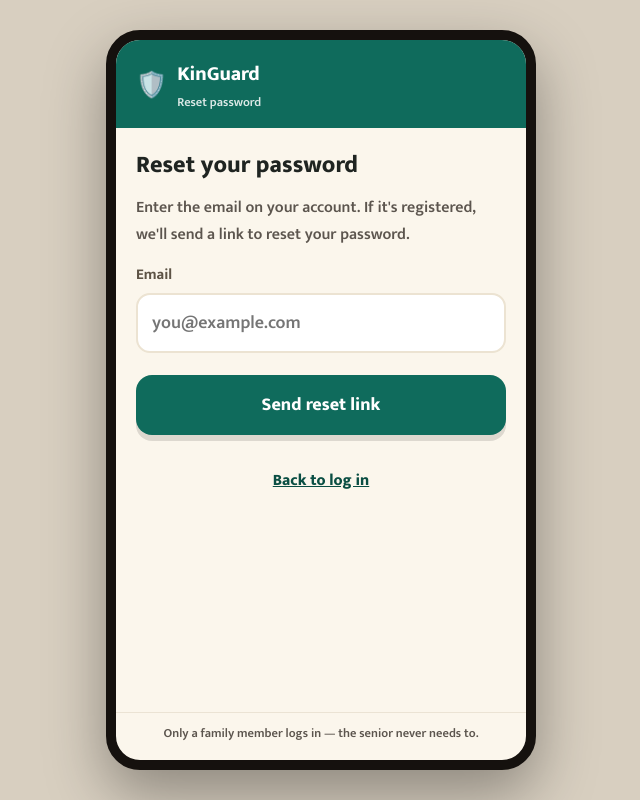
After one commit to mykulkarvt/KinGuard, a Flask app: page /forgot-password in a window 1280 px wide. The commit adds this page. Shown: the whole page, without its empty margins (319-959 px from the left). Run offline with Flask 3, Linux system fonts and the light colour scheme.

Commit message:
Add password reset by email
There was no way back into an account if a family member forgot their
password, and it silently blocked account deletion too, since deletion
re-checks the password and sessions last a year.

The free hosting tier blocks general outbound SMTP, but allows Gmail
specifically, so a real emailed reset link is possible without a paid
plan. A new password_resets table holds single-use, hashed, 30-minute
tokens. Forgot-password always returns the same generic response whether
or not the email is registered, matching the existing anti-enumeration
pattern elsewhere in the app, and the email itself sends from a
background thread so timing cannot leak it either. A successful reset
bumps session_version, logging out any other active session.

The reset link is built from an explicit base URL rather than the
incoming request's Host header, since trusting that to construct a link
that gets emailed out is a spoofing vector.

Also removes a stray duplicate closing brace in senior.html that had
crept into verdictHTML, unrelated to this change but caught while
reviewing the diff before committing.

Verified locally end to end: requested a reset, received the real email
through Gmail, set a new password, confirmed the old password now fails
and the new one works, and confirmed in the database that the token is
marked used and session_version incremented.

```diff
--- a/app.py
+++ b/app.py
@@ -105,6 +105,25 @@ if _fernet is None:
           'python -c "from cryptography.fernet import Fernet; '
           'print(Fernet.generate_key().decode())"  and set KINGUARD_DB_KEY.')
 
+# Gmail SMTP for password-reset emails, via an app password (not the account
+# password). Free-tier PythonAnywhere allows outbound SMTP to Gmail only, as
+# a firewall exception, not the paid-tier unrestricted internet.
+SMTP_USER = os.environ.get("KINGUARD_SMTP_USER", "").strip()
+SMTP_PASS = os.environ.get("KINGUARD_SMTP_PASS", "").strip()
+if not (SMTP_USER and SMTP_PASS):
+    print("[KinGuard] No KINGUARD_SMTP_USER/KINGUARD_SMTP_PASS set — password "
+          "reset emails will not send. Set an app password from the Gmail "
+          "account's security settings, not its login password.")
+
+# Base URL for links sent in emails (password reset). NOT built from
+# request.host_url — trusting an incoming Host header to construct a link
+# that then gets emailed out is a spoofing vector, so this is explicit
+# instead.
+BASE_URL = os.environ.get("KINGUARD_BASE_URL", "http://127.0.0.1:5000").strip().rstrip("/")
+if not os.environ.get("KINGUARD_BASE_URL", "").strip():
+    print("[KinGuard] No KINGUARD_BASE_URL set — using %r. Set this in "
+          "production or password-reset email links will point at the "
+          "wrong host." % BASE_URL)
 
 def enc_phone(plaintext):
     """Encrypt a phone number for storage; blank stays blank."""
@@ -280,6 +299,17 @@ def init_db():
                )"""
         )
 
+        # --- password resets: single-use, hashed, time-limited tokens ---
+        con.execute(
+            """CREATE TABLE IF NOT EXISTS password_resets (
+                   id         INTEGER PRIMARY KEY AUTOINCREMENT,
+                   account_id INTEGER NOT NULL,
+                   token_hash TEXT UNIQUE NOT NULL,
+                   created_at INTEGER NOT NULL,
+                   expires_at INTEGER NOT NULL,
+                   used_at    INTEGER
+               )"""
+        )
         # --- push subscriptions: tagged with the pair they belong to ---
         con.execute(
             """CREATE TABLE IF NOT EXISTS push_subs (
@@ -512,6 +542,33 @@ if _PUSH_LIB and VAPID_PUBLIC and VAPID_PRIVATE:
 PUSH_ENABLED = VAPID_SIGNER is not None
 
 
+def send_reset_email(to_addr, reset_url):
+    """Send a password-reset link by Gmail SMTP. Never raises; returns whether
+    it actually sent, which the caller must NOT reveal to an unauthenticated
+    caller (that would leak whether an email is registered)."""
+    if not (SMTP_USER and SMTP_PASS):
+        return False
+    import smtplib
+    from email.message import EmailMessage
+    msg = EmailMessage()
+    msg["Subject"] = "Reset your KinGuard password"
+    msg["From"] = SMTP_USER
+    msg["To"] = to_addr
+    msg.set_content(
+        "Someone asked to reset the password on this KinGuard account.\n\n"
+        "If this was you, open this link within 30 minutes:\n" + reset_url +
+        "\n\nIf it wasn't you, ignore this email and nothing will change."
+    )
+    try:
+        with smtplib.SMTP_SSL("smtp.gmail.com", 465, timeout=10) as s:
+            s.login(SMTP_USER, SMTP_PASS)
+            s.send_message(msg)
+        return True
+    except Exception as e:
+        print("[KinGuard] reset email failed for %s: %r" % (to_addr, e))
+        return False
+
+
 def send_push(pair, rule):
     """Send Web Push to this pair's family devices. Never raises."""
     if not PUSH_ENABLED:
@@ -588,6 +645,20 @@ def register_page():
     if current_account():
         return redirect("/family")
     return render_template("register.html")
+
+
+@app.route("/forgot-password")
+def forgot_password_page():
+    if current_account():
+        return redirect("/family")
+    return render_template("forgot-password.html")
+
+
+@app.route("/reset-password")
+def reset_password_page():
+    if current_account():
+        return redirect("/family")
+    return render_template("reset-password.html")
 
 
 @app.route("/setup")
@@ -775,6 +846,63 @@ def api_register():
     return jsonify(ok=True)
 
 
+@app.route("/api/forgot-password", methods=["POST"])
+def api_forgot_password():
+    # Rate-limited the same way registration is: the attempt is recorded
+    # regardless of outcome, since every request here "succeeds" from the
+    # caller's point of view (same generic response either way), so a
+    # failure-only counter would never fire once.
+    key = _client_key()
+    if not rate_allowed(key):
+        return jsonify(error="Too many attempts. Please wait a few minutes."), 429
+    rate_record(key)
+    data = request.get_json(force=True, silent=True) or {}
+    email = _norm_email(data.get("email"))
+    with closing(get_db()) as con, con:
+        row = con.execute("SELECT id FROM accounts WHERE email=?", (email,)).fetchone()
+        if row:
+            tok = new_token()
+            now = int(time.time())
+            con.execute(
+                "INSERT INTO password_resets (account_id, token_hash, created_at, expires_at) "
+                "VALUES (?,?,?,?)",
+                (row["id"], hash_token(tok), now, now + 1800))
+            reset_url = BASE_URL + "/reset-password?token=" + tok
+            threading.Thread(target=send_reset_email, args=(email, reset_url),
+                              daemon=True).start()
+    # Same response whether or not the email is registered, so this endpoint
+    # cannot be used to enumerate accounts.
+    return jsonify(ok=True)
+
+
+@app.route("/api/reset-password", methods=["POST"])
+def api_reset_password():
+    key = _client_key()
+    if not rate_allowed(key):
+        return jsonify(error="Too many attempts. Please wait a few minutes."), 429
+    rate_record(key)
+    data = request.get_json(force=True, silent=True) or {}
+    tok = clean_token(data.get("token"))
+    pw = data.get("password") or ""
+    if len(pw) < MIN_PASSWORD_LEN:
+        return jsonify(error="Password must be at least %d characters." % MIN_PASSWORD_LEN), 400
+    if not tok:
+        return jsonify(error="This link is invalid or has expired."), 400
+    now = int(time.time())
+    with closing(get_db()) as con, con:
+        row = con.execute(
+            "SELECT id, account_id FROM password_resets "
+            "WHERE token_hash=? AND used_at IS NULL AND expires_at>?",
+            (hash_token(tok), now)).fetchone()
+        if not row:
+            return jsonify(error="This link is invalid or has expired."), 400
+        con.execute(
+            "UPDATE accounts SET password_hash=?, session_version=session_version+1 WHERE id=?",
+            (generate_password_hash(pw), row["account_id"]))
+        con.execute("UPDATE password_resets SET used_at=? WHERE id=?", (now, row["id"]))
+    return jsonify(ok=True)
+
+
 @app.route("/api/login", methods=["POST"])
 def api_login():
     key = _client_key()
@@ -957,28 +1085,7 @@ def senior_config():
 
 
 @app.route("/api/alert", methods=["POST"])
-def create_alert():
-    # Authenticated by the senior device cookie (SameSite=Lax, so it is not sent
-    # on cross-site POSTs, no CSRF token needed).
-    pair = device_pair()
-    if not pair:
-        return jsonify(error="not linked"), 401
-    data = request.get_json(force=True, silent=True) or {}
-    rule = data.get("rule")
-    if rule not in VALID_RULES:
-        return jsonify(error="unknown rule"), 400
-    now = int(time.time())
-    with closing(get_db()) as con, con:
-        con.execute(
-            "UPDATE alerts SET status='resolved', resolved_at=? WHERE pair=? AND status='active'",
-            (now, pair))
-        cur = con.execute(
-            "INSERT INTO alerts (pair, rule, created_at, status) VALUES (?, ?, ?, 'active')",
-            (pair, rule, now))
-        alert_id = cur.lastrowid
-    if PUSH_ENABLED:
-        threading.Thread(target=send_push, args=(pair, rule), daemon=True).start()
-    return jsonify(id=alert_id, rule=rule)
+
 
 
 # ---------- alert API (family, owner-only) ----------
--- /dev/null
+++ b/templates/forgot-password.html
@@ -0,0 +1,59 @@
+<!DOCTYPE html>
+<html lang="en">
+<head>
+<meta charset="UTF-8" />
+<meta name="viewport" content="width=device-width, initial-scale=1.0" />
+<title>KinGuard — Reset password</title>
+<link rel="preconnect" href="https://fonts.googleapis.com">
+<link href="https://fonts.googleapis.com/css2?family=Mukta:wght@400;600;700;800&display=swap" rel="stylesheet">
+<link rel="stylesheet" href="/static/style.css">
+<meta name="theme-color" content="#0F6B5C">
+<meta name="color-scheme" content="light">
+<link rel="manifest" href="/static/manifest.json">
+<link rel="apple-touch-icon" href="/static/icon-192.png">
+<meta name="apple-mobile-web-app-capable" content="yes">
+<meta name="apple-mobile-web-app-status-bar-style" content="default">
+</head>
+<body>
+<div class="phone">
+  <header><span class="brand"><span class="sh">🛡️</span><span>KinGuard <small style="opacity:.85">Reset password</small></span></span></header>
+  <div class="stage">
+    <div class="lead" style="margin-bottom:14px">Reset your password</div>
+    <div id="pre" style="font-weight:600;color:var(--muted);margin-bottom:14px">
+      Enter the email on your account. If it's registered, we'll send a link to reset your password.</div>
+    <form class="authform" id="reqForm" onsubmit="return doRequest(event)">
+      <label class="fld">Email
+        <input id="email" type="email" autocomplete="username" placeholder="you@example.com"></label>
+      <button class="listen" style="margin-top:8px" type="submit">Send reset link</button>
+    </form>
+    <div id="sent" style="display:none;background:var(--teal-soft);border:2px solid #BFE0D6;border-radius:16px;
+      padding:14px 16px;margin-top:14px;font-weight:700;color:#0A4E43">
+      ✅ If that email is registered, a reset link is on its way. It expires in 30 minutes.</div>
+    <div id="msg"></div>
+    <div style="text-align:center;margin-top:18px;font-weight:600;color:var(--muted)">
+      <a href="/login" style="color:#0A4E43;font-weight:800">Back to log in</a></div>
+  </div>
+  <div class="footnote">Only a family member logs in — the senior never needs to.</div>
+</div>
+<script>
+function err(t){ document.getElementById('msg').innerHTML='<div style="color:#C0392B;font-weight:700;margin-top:14px;text-align:center">'+t+'</div>'; }
+async function doRequest(e){
+  if(e) e.preventDefault();
+  const email=(document.getElementById('email').value||'').trim();
+  document.getElementById('msg').textContent='';
+  try{
+    const r=await fetch('/api/forgot-password',{method:'POST',headers:{'Content-Type':'application/json'},body:JSON.stringify({email})});
+    if(r.ok){
+      document.getElementById('reqForm').style.display='none';
+      document.getElementById('pre').style.display='none';
+      document.getElementById('sent').style.display='block';
+      return false;
+    }
+    const j=await r.json().catch(()=>({}));
+    err(j.error||'Something went wrong.');
+  }catch(e){ err('Network error — please try again.'); }
+  return false;
+}
+</script>
+</body>
+</html>
--- a/templates/login.html
+++ b/templates/login.html
@@ -27,6 +27,8 @@
         <input id="email" type="email" autocomplete="username" placeholder="you@example.com"></label>
       <label class="fld">Password
         <input id="pw" type="password" autocomplete="current-password" placeholder="Your password"></label>
+      <div style="text-align:right;margin-top:-8px">
+        <a href="/forgot-password" style="color:var(--muted);font-weight:700;font-size:13px">Forgot password?</a></div>
       <button class="listen" style="margin-top:8px" type="submit">Log in</button>
     </form>
     <div id="msg"></div>
--- a/templates/senior.html
+++ b/templates/senior.html
@@ -166,7 +166,7 @@ function verdictHTML(id,isPanic){
       <button class="listen" id="listenBtn" onclick="speak('${id}')">${U.listen}</button>
       <button class="back" onclick="goHome()">${U.back}</button>`;
   }
-  return `<div class="verdict" role="alert"><span class="vic" aria-hidden="true">🛑</span>
+    return `<div class="verdict" role="alert"><span class="vic" aria-hidden="true">🛑</span>
       <span><div class="vt">${U.fraudTitle}</div><div class="vw">${r.why}</div></span></div>
     <div class="steps">
       <div class="step"><span class="sic" aria-hidden="true">📵</span><span class="stx">${U.hangup}</span></div>
```
Also changed, not shown: templates/reset-password.html (added, +67 -0 lines).
